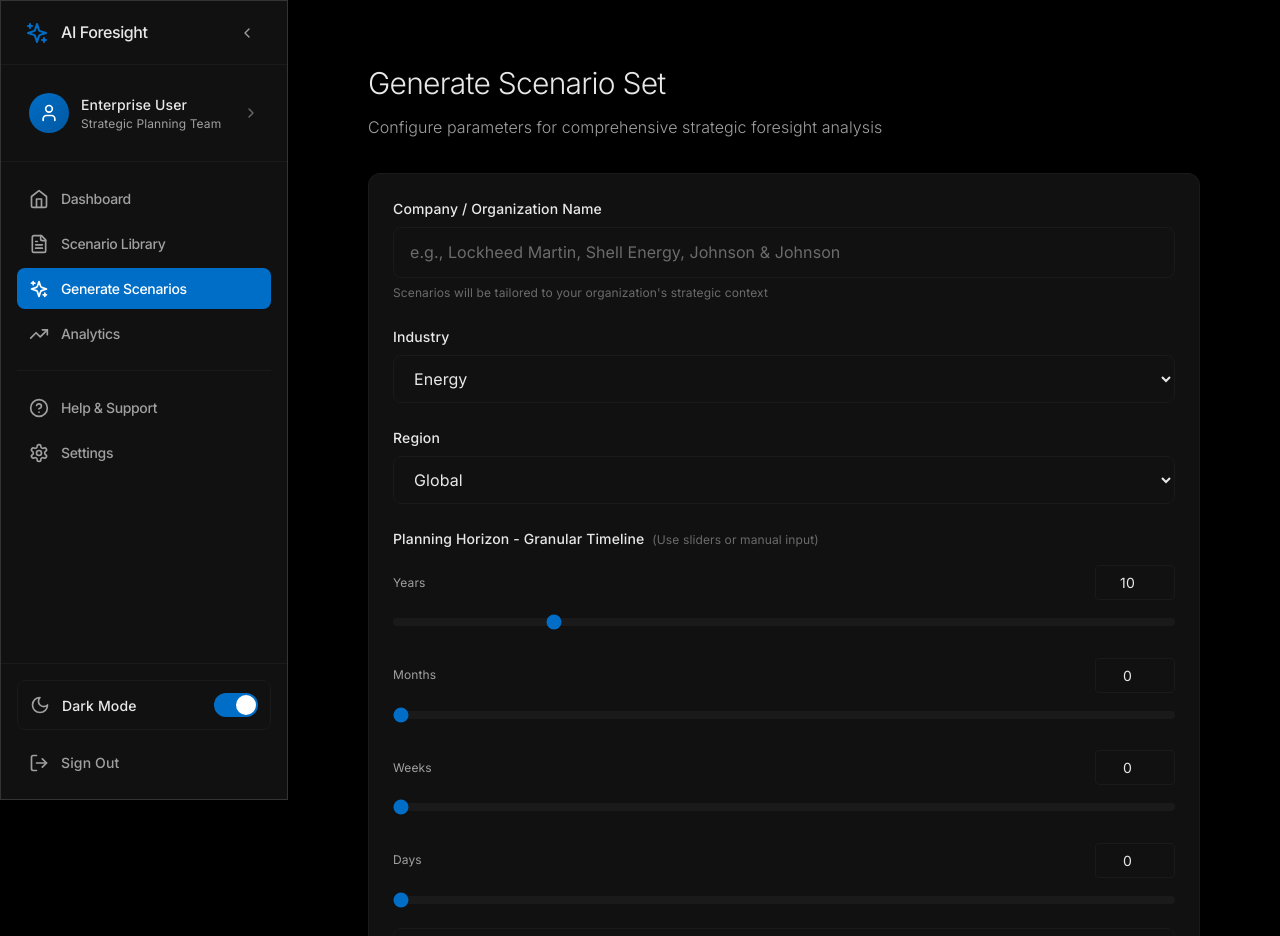
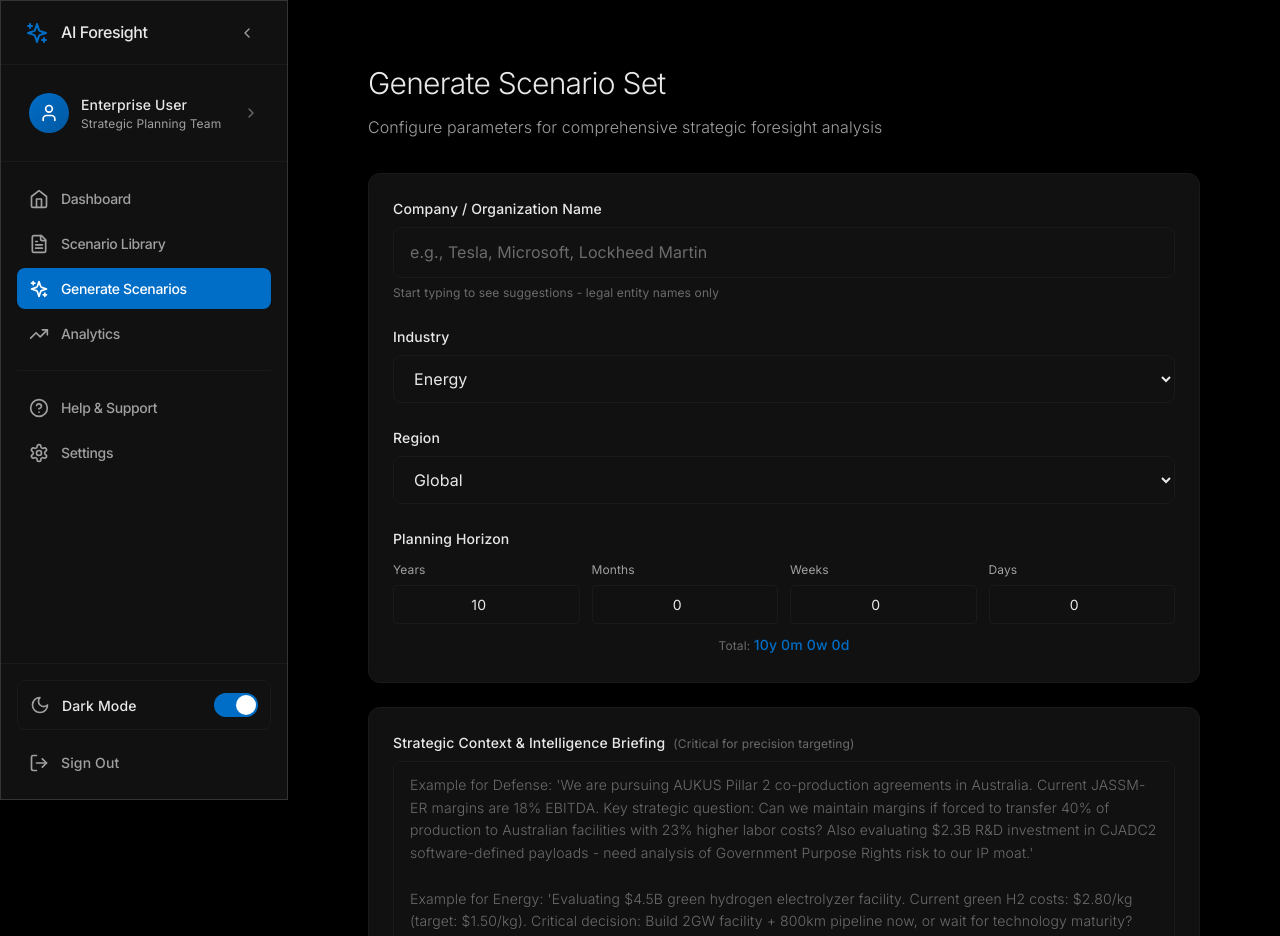
Before and after one commit to satvikOS/SDP, a Next.js app in the folder frontend/web-app/: page /scenarios/new in a window 1280 px wide. Shown: the top 936 px of the page. Built offline with nearby package versions, Linux system fonts and the light colour scheme.

Commit message:
Add company autocomplete and condense planning horizon

```diff
--- a/frontend/web-app/src/app/scenarios/new/page.tsx
+++ b/frontend/web-app/src/app/scenarios/new/page.tsx
@@ -4,6 +4,7 @@ import { useState } from 'react';
 import Link from 'next/link';
 import { apiClient, type ScenarioGenerationRequest, type ScenarioSet } from '@/lib/api-client';
 import { GlassCard, GlassButton, GlassInput } from '@/components/GlassCard';
+import { CompanyAutocomplete } from '@/components/CompanyAutocomplete';
 import { formatCurrency, formatDuration, cn } from '@/lib/utils';
 import { ArrowLeft, Sparkles, Loader2, CheckCircle2, AlertCircle } from 'lucide-react';
 
@@ -84,16 +85,12 @@ export default function NewScenarioPage() {
                   <label className="block text-sm font-medium text-[var(--text-primary)] mb-2">
                     Company / Organization Name
                   </label>
-                  <input
-                    type="text"
+                  <CompanyAutocomplete
                     value={formData.company_name}
-                    onChange={(e) => setFormData({ ...formData, company_name: e.target.value })}
-                    placeholder="e.g., Lockheed Martin, Shell Energy, Johnson & Johnson"
-                    className="w-full glass-panel px-4 py-3 rounded-lg text-[var(--text-primary)] placeholder-[var(--text-tertiary)] focus:outline-none focus:ring-2 focus:ring-accent-500"
-                    required
+                    onChange={(value) => setFormData({ ...formData, company_name: value })}
                   />
                   <p className="mt-1.5 text-xs text-[var(--text-tertiary)]">
-                    Scenarios will be tailored to your organization's strategic context
+                    Start typing to see suggestions - legal entity names only
                   </p>
                 </div>
 
@@ -128,111 +125,62 @@ export default function NewScenarioPage() {
                 </div>
 
                 <div>
-                  <label className="block text-sm font-medium text-[var(--text-primary)] mb-4">
-                    Planning Horizon - Granular Timeline
-                    <span className="ml-2 text-xs text-[var(--text-tertiary)] font-normal">(Use sliders or manual input)</span>
+                  <label className="block text-sm font-medium text-[var(--text-primary)] mb-3">
+                    Planning Horizon
                   </label>
 
-                  {/* Years */}
-                  <div className="mb-6">
-                    <div className="flex items-center justify-between mb-2">
-                      <label className="text-xs text-[var(--text-secondary)]">Years</label>
+                  <div className="grid grid-cols-4 gap-3">
+                    <div>
+                      <label className="block text-xs text-[var(--text-secondary)] mb-1.5">Years</label>
                       <input
                         type="number"
                         min="0"
                         max="50"
                         value={formData.horizon_years}
                         onChange={(e) => setFormData({ ...formData, horizon_years: parseInt(e.target.value) || 0 })}
-                        className="w-20 glass-panel px-3 py-1.5 rounded text-sm text-[var(--text-primary)] text-center focus:outline-none focus:ring-2 focus:ring-accent-500"
+                        className="w-full glass-panel px-3 py-2 rounded text-sm text-[var(--text-primary)] text-center focus:outline-none focus:ring-2 focus:ring-accent-500"
                       />
                     </div>
-                    <input
-                      type="range"
-                      min="0"
-                      max="50"
-                      value={formData.horizon_years}
-                      onChange={(e) => setFormData({ ...formData, horizon_years: parseInt(e.target.value) })}
-                      className="w-full h-2 bg-[var(--border)] rounded-lg appearance-none cursor-pointer accent-accent-600"
-                    />
-                  </div>
-
-                  {/* Months */}
-                  <div className="mb-6">
-                    <div className="flex items-center justify-between mb-2">
-                      <label className="text-xs text-[var(--text-secondary)]">Months</label>
+                    <div>
+                      <label className="block text-xs text-[var(--text-secondary)] mb-1.5">Months</label>
                       <input
                         type="number"
                         min="0"
                         max="11"
                         value={formData.horizon_months}
                         onChange={(e) => setFormData({ ...formData, horizon_months: parseInt(e.target.value) || 0 })}
-                        className="w-20 glass-panel px-3 py-1.5 rounded text-sm text-[var(--text-primary)] text-center focus:outline-none focus:ring-2 focus:ring-accent-500"
+                        className="w-full glass-panel px-3 py-2 rounded text-sm text-[var(--text-primary)] text-center focus:outline-none focus:ring-2 focus:ring-accent-500"
                       />
                     </div>
-                    <input
-                      type="range"
-                      min="0"
-                      max="11"
-                      value={formData.horizon_months}
-                      onChange={(e) => setFormData({ ...formData, horizon_months: parseInt(e.target.value) })}
-                      className="w-full h-2 bg-[var(--border)] rounded-lg appearance-none cursor-pointer accent-accent-600"
-                    />
-                  </div>
-
-                  {/* Weeks */}
-                  <div className="mb-6">
-                    <div className="flex items-center justify-between mb-2">
-                      <label className="text-xs text-[var(--text-secondary)]">Weeks</label>
+                    <div>
+                      <label className="block text-xs text-[var(--text-secondary)] mb-1.5">Weeks</label>
                       <input
                         type="number"
                         min="0"
                         max="4"
                         value={formData.horizon_weeks}
                         onChange={(e) => setFormData({ ...formData, horizon_weeks: parseInt(e.target.value) || 0 })}
-                        className="w-20 glass-panel px-3 py-1.5 rounded text-sm text-[var(--text-primary)] text-center focus:outline-none focus:ring-2 focus:ring-accent-500"
+                        className="w-full glass-panel px-3 py-2 rounded text-sm text-[var(--text-primary)] text-center focus:outline-none focus:ring-2 focus:ring-accent-500"
                       />
                     </div>
-                    <input
-                      type="range"
-                      min="0"
-                      max="4"
-                      value={formData.horizon_weeks}
-                      onChange={(e) => setFormData({ ...formData, horizon_weeks: parseInt(e.target.value) })}
-                      className="w-full h-2 bg-[var(--border)] rounded-lg appearance-none cursor-pointer accent-accent-600"
-                    />
-                  </div>
-
-                  {/* Days */}
-                  <div className="mb-4">
-                    <div className="flex items-center justify-between mb-2">
-                      <label className="text-xs text-[var(--text-secondary)]">Days</label>
+                    <div>
+                      <label className="block text-xs text-[var(--text-secondary)] mb-1.5">Days</label>
                       <input
                         type="number"
                         min="0"
                         max="6"
                         value={formData.horizon_days}
                         onChange={(e) => setFormData({ ...formData, horizon_days: parseInt(e.target.value) || 0 })}
-                        className="w-20 glass-panel px-3 py-1.5 rounded text-sm text-[var(--text-primary)] text-center focus:outline-none focus:ring-2 focus:ring-accent-500"
+                        className="w-full glass-panel px-3 py-2 rounded text-sm text-[var(--text-primary)] text-center focus:outline-none focus:ring-2 focus:ring-accent-500"
                       />
                     </div>
-                    <input
-                      type="range"
-                      min="0"
-                      max="6"
-                      value={formData.horizon_days}
-                      onChange={(e) => setFormData({ ...formData, horizon_days: parseInt(e.target.value) })}
-                      className="w-full h-2 bg-[var(--border)] rounded-lg appearance-none cursor-pointer accent-accent-600"
-                    />
                   </div>
 
-                  {/* Total Display */}
-                  <div className="mt-4 p-3 glass-panel rounded-lg">
-                    <div className="text-center">
-                      <span className="text-xs text-[var(--text-tertiary)]">Total Horizon: </span>
-                      <span className="text-sm font-medium text-accent-600">
-                        {formData.horizon_years}y {formData.horizon_months}m {formData.horizon_weeks}w {formData.horizon_days}d
-                      </span>
-                    </div>
+                  <div className="mt-2 text-center">
+                    <span className="text-xs text-[var(--text-tertiary)]">Total: </span>
+                    <span className="text-sm font-medium text-accent-600">
+                      {formData.horizon_years}y {formData.horizon_months}m {formData.horizon_weeks}w {formData.horizon_days}d
+                    </span>
                   </div>
                 </div>
               </div>
--- /dev/null
+++ b/frontend/web-app/src/components/CompanyAutocomplete.tsx
@@ -0,0 +1,69 @@
+'use client';
+
+import { useState, useEffect, useRef } from 'react';
+import { MAJOR_COMPANIES } from '@/data/companies';
+
+interface Props {
+  value: string;
+  onChange: (value: string) => void;
+}
+
+export function CompanyAutocomplete({ value, onChange }: Props) {
+  const [suggestions, setSuggestions] = useState<string[]>([]);
+  const [showSuggestions, setShowSuggestions] = useState(false);
+  const wrapperRef = useRef<HTMLDivElement>(null);
+
+  useEffect(() => {
+    function handleClickOutside(event: MouseEvent) {
+      if (wrapperRef.current && !wrapperRef.current.contains(event.target as Node)) {
+        setShowSuggestions(false);
+      }
+    }
+    document.addEventListener('mousedown', handleClickOutside);
+    return () => document.removeEventListener('mousedown', handleClickOutside);
+  }, []);
+
+  const handleInputChange = (input: string) => {
+    onChange(input);
+    if (input.length > 0) {
+      const filtered = MAJOR_COMPANIES.filter(company =>
+        company.toLowerCase().startsWith(input.toLowerCase())
+      ).slice(0, 8);
+      setSuggestions(filtered);
+      setShowSuggestions(filtered.length > 0);
+    } else {
+      setSuggestions([]);
+      setShowSuggestions(false);
+    }
+  };
+
+  return (
+    <div ref={wrapperRef} className="relative">
+      <input
+        type="text"
+        value={value}
+        onChange={(e) => handleInputChange(e.target.value)}
+        onFocus={() => value.length > 0 && suggestions.length > 0 && setShowSuggestions(true)}
+        placeholder="e.g., Tesla, Microsoft, Lockheed Martin"
+        className="w-full glass-panel px-4 py-3 rounded-lg text-[var(--text-primary)] placeholder-[var(--text-tertiary)] focus:outline-none focus:ring-2 focus:ring-accent-500"
+        required
+      />
+      {showSuggestions && suggestions.length > 0 && (
+        <div className="absolute z-50 w-full mt-1 glass-panel border border-[var(--border)] rounded-lg shadow-xl max-h-60 overflow-y-auto">
+          {suggestions.map((company, idx) => (
+            <div
+              key={idx}
+              onClick={() => {
+                onChange(company);
+                setShowSuggestions(false);
+              }}
+              className="px-4 py-2.5 cursor-pointer hover:bg-[var(--border)] text-[var(--text-primary)] text-sm transition-colors"
+            >
+              {company}
+            </div>
+          ))}
+        </div>
+      )}
+    </div>
+  );
+}
```
